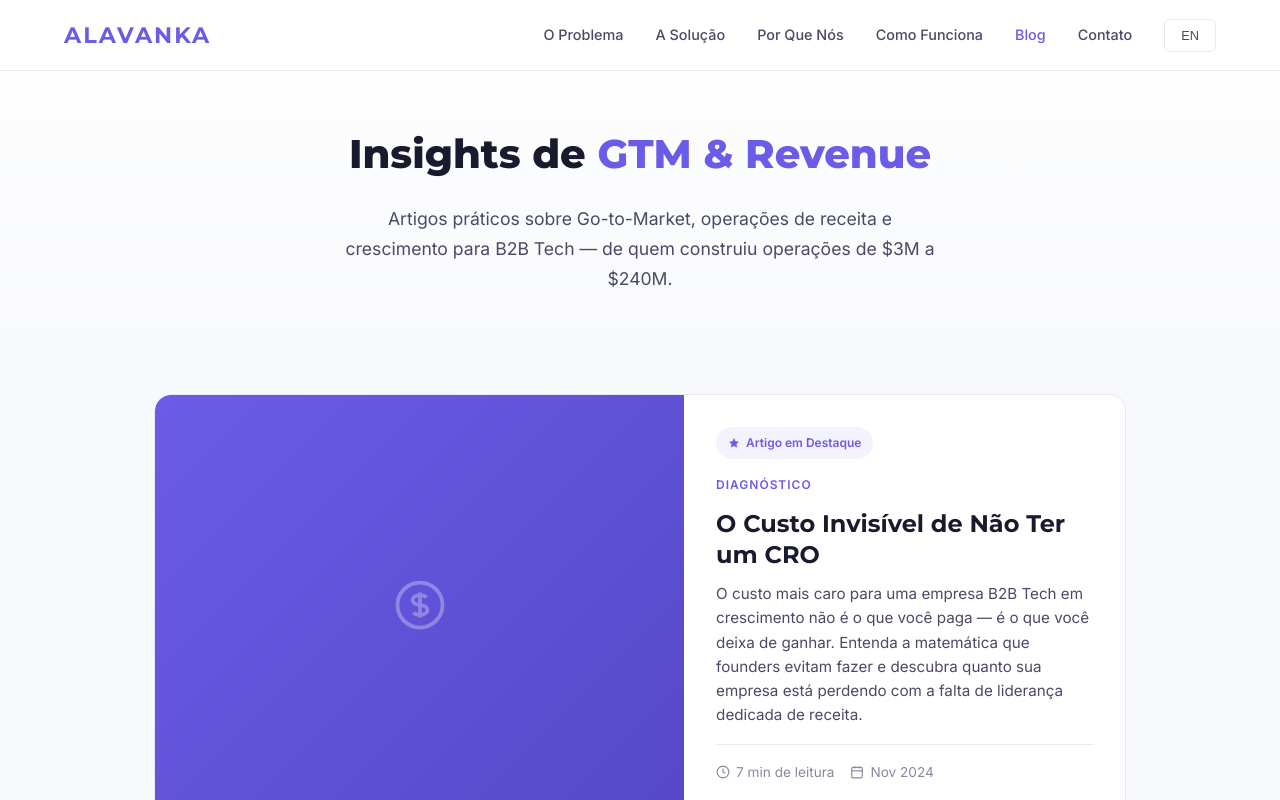
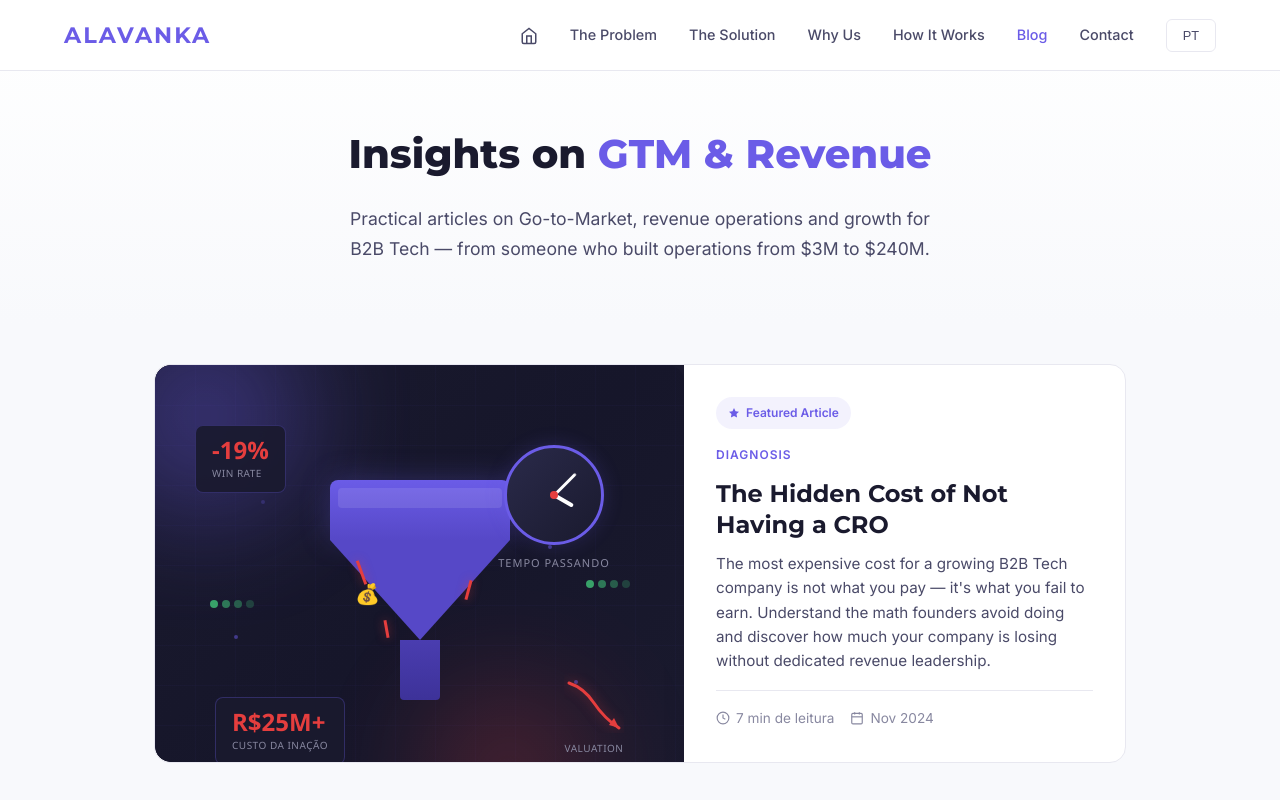
Before and after one commit to carlosandre-collab/site, a plain HTML site: page blog.html in a window 1280 px wide. Both pictures are taken after a click on the button "EN". Shown: the top 800 px of the page. Drawn offline with Linux system fonts and the light colour scheme.

Commit message:
melhoria no menu e conserto da troca de lingua

```diff
--- a/blog.html
+++ b/blog.html
@@ -351,13 +351,19 @@
             <span></span>
         </div>
         <div class="nav-links" id="navLinks">
+            <a href="index.html" title="Home">
+                <svg width="18" height="18" viewBox="0 0 24 24" fill="none" stroke="currentColor" stroke-width="2" style="vertical-align: middle;">
+                    <path d="M3 9l9-7 9 7v11a2 2 0 0 1-2 2H5a2 2 0 0 1-2-2z"/>
+                    <polyline points="9 22 9 12 15 12 15 22"/>
+                </svg>
+            </a>
             <a href="index.html#problema">O Problema</a>
             <a href="index.html#solucao">A Solução</a>
             <a href="index.html#porque">Por Que Nós</a>
             <a href="index.html#processo">Como Funciona</a>
             <a href="blog.html" class="active">Blog</a>
             <a href="index.html#contato">Contato</a>
-            <button class="lang-toggle" id="langToggle">EN</button>
+            <button class="lang-toggle" id="langToggle" onclick="toggleLanguage()">EN</button>
         </div>
     </nav>
 
@@ -374,11 +380,7 @@
             <!-- Featured Article -->
             <a href="blog/custo-invisivel-cro.html" class="article-card featured-article">
                 <div class="article-thumbnail">
-                    <div class="article-thumbnail-placeholder">
-                        <svg viewBox="0 0 24 24" fill="none" stroke="currentColor" stroke-width="1.5">
-                            <path d="M12 8c-1.657 0-3 .895-3 2s1.343 2 3 2 3 .895 3 2-1.343 2-3 2m0-8c1.11 0 2.08.402 2.599 1M12 8V7m0 1v8m0 0v1m0-1c-1.11 0-2.08-.402-2.599-1M21 12a9 9 0 11-18 0 9 9 0 0118 0z"/>
-                        </svg>
-                    </div>
+                    <iframe src="blog/ilustracao_capa.html" style="width:100%; height:100%; border:none; pointer-events:none;"></iframe>
                 </div>
                 <div class="article-content">
                     <span class="featured-badge">
@@ -423,5 +425,64 @@
         </div>
         <p class="footer-copy">© 2025 Alavanka. Todos os direitos reservados.</p>
     </footer>
+
+    <script>
+        // Language toggle
+        let currentLang = 'pt';
+
+        const translations = {
+            pt: {
+                'blog.title': 'Insights de <span>GTM & Revenue</span>',
+                'blog.subtitle': 'Artigos práticos sobre Go-to-Market, operações de receita e crescimento para B2B Tech — de quem construiu operações de $3M a $240M.',
+                'featured.badge': 'Artigo em Destaque',
+                'article.category': 'Diagnóstico',
+                'article.title': 'O Custo Invisível de Não Ter um CRO',
+                'article.excerpt': 'O custo mais caro para uma empresa B2B Tech em crescimento não é o que você paga — é o que você deixa de ganhar. Entenda a matemática que founders evitam fazer e descubra quanto sua empresa está perdendo com a falta de liderança dedicada de receita.',
+                'article.time': '7 min de leitura',
+                'nav.problem': 'O Problema',
+                'nav.solution': 'A Solução',
+                'nav.why': 'Por Que Nós',
+                'nav.process': 'Como Funciona',
+                'nav.contact': 'Contato'
+            },
+            en: {
+                'blog.title': 'Insights on <span>GTM & Revenue</span>',
+                'blog.subtitle': 'Practical articles on Go-to-Market, revenue operations and growth for B2B Tech — from someone who built operations from $3M to $240M.',
+                'featured.badge': 'Featured Article',
+                'article.category': 'Diagnosis',
+                'article.title': 'The Hidden Cost of Not Having a CRO',
+                'article.excerpt': 'The most expensive cost for a growing B2B Tech company is not what you pay — it\'s what you fail to earn. Understand the math founders avoid doing and discover how much your company is losing without dedicated revenue leadership.',
+                'article.time': '7 min read',
+                'nav.problem': 'The Problem',
+                'nav.solution': 'The Solution',
+                'nav.why': 'Why Us',
+                'nav.process': 'How It Works',
+                'nav.contact': 'Contact'
+            }
+        };
+
+        function toggleLanguage() {
+            currentLang = currentLang === 'pt' ? 'en' : 'pt';
+            document.getElementById('langToggle').textContent = currentLang === 'pt' ? 'EN' : 'PT';
+
+            // Update blog header
+            document.querySelector('.blog-header h1').innerHTML = translations[currentLang]['blog.title'];
+            document.querySelector('.blog-header p').textContent = translations[currentLang]['blog.subtitle'];
+
+            // Update article card
+            document.querySelector('.featured-badge').innerHTML = '<svg width="12" height="12" viewBox="0 0 24 24" fill="currentColor"><path d="M12 2L15.09 8.26L22 9.27L17 14.14L18.18 21.02L12 17.77L5.82 21.02L7 14.14L2 9.27L8.91 8.26L12 2Z"/></svg> ' + translations[currentLang]['featured.badge'];
+            document.querySelector('.article-category').textContent = translations[currentLang]['article.category'];
+            document.querySelector('.article-title').textContent = translations[currentLang]['article.title'];
+            document.querySelector('.article-excerpt').textContent = translations[currentLang]['article.excerpt'];
+
+            // Update nav links
+            const navLinks = document.querySelectorAll('.nav-links a');
+            navLinks[1].textContent = translations[currentLang]['nav.problem'];
+            navLinks[2].textContent = translations[currentLang]['nav.solution'];
+            navLinks[3].textContent = translations[currentLang]['nav.why'];
+            navLinks[4].textContent = translations[currentLang]['nav.process'];
+            navLinks[6].textContent = translations[currentLang]['nav.contact'];
+        }
+    </script>
 </body>
 </html>
```
Also changed, not shown: blog/custo-invisivel-cro.html (+7 -1 lines), index.html (+6 -0 lines), 1 other file.
